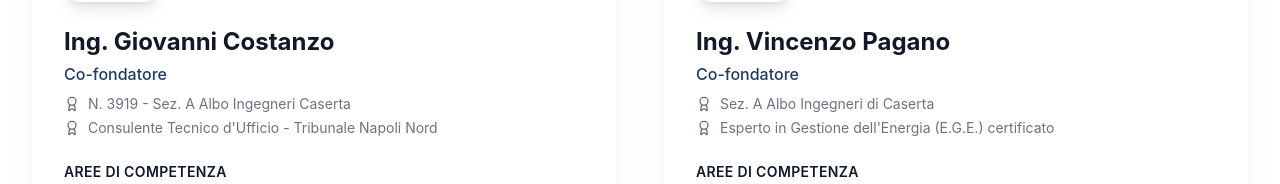
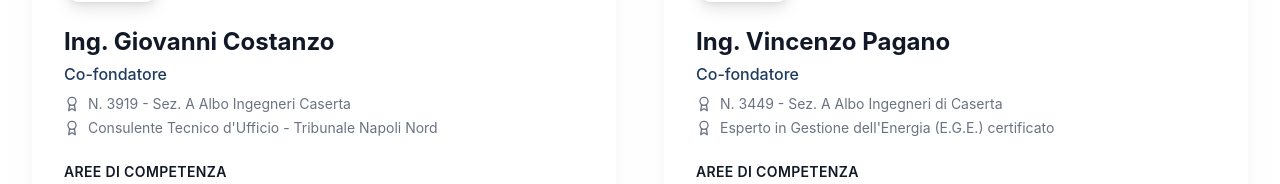
Before and after one commit to paganoingvincenzo/studio-website, a React (Vite) app in the folder app/: page / in a window 1280 px wide. Shown: the part 1534-1718 px from the top of the page. Built offline with nearby package versions, Linux system fonts and the light colour scheme.

Commit message:
Update About.tsx

```diff
--- a/app/src/sections/About.tsx
+++ b/app/src/sections/About.tsx
@@ -25,7 +25,7 @@ const engineers = [
     name: 'Ing. Vincenzo Pagano',
     role: 'Co-fondatore',
     image: paganoImg,
-    albo: 'Sez. A Albo Ingegneri di Caserta',
+    albo: 'N. 3449 - Sez. A Albo Ingegneri di Caserta',
     ctu: 'Esperto in Gestione dell\'Energia (E.G.E.) certificato',
     specialization: [
       'Efficienza Energetica',
```
